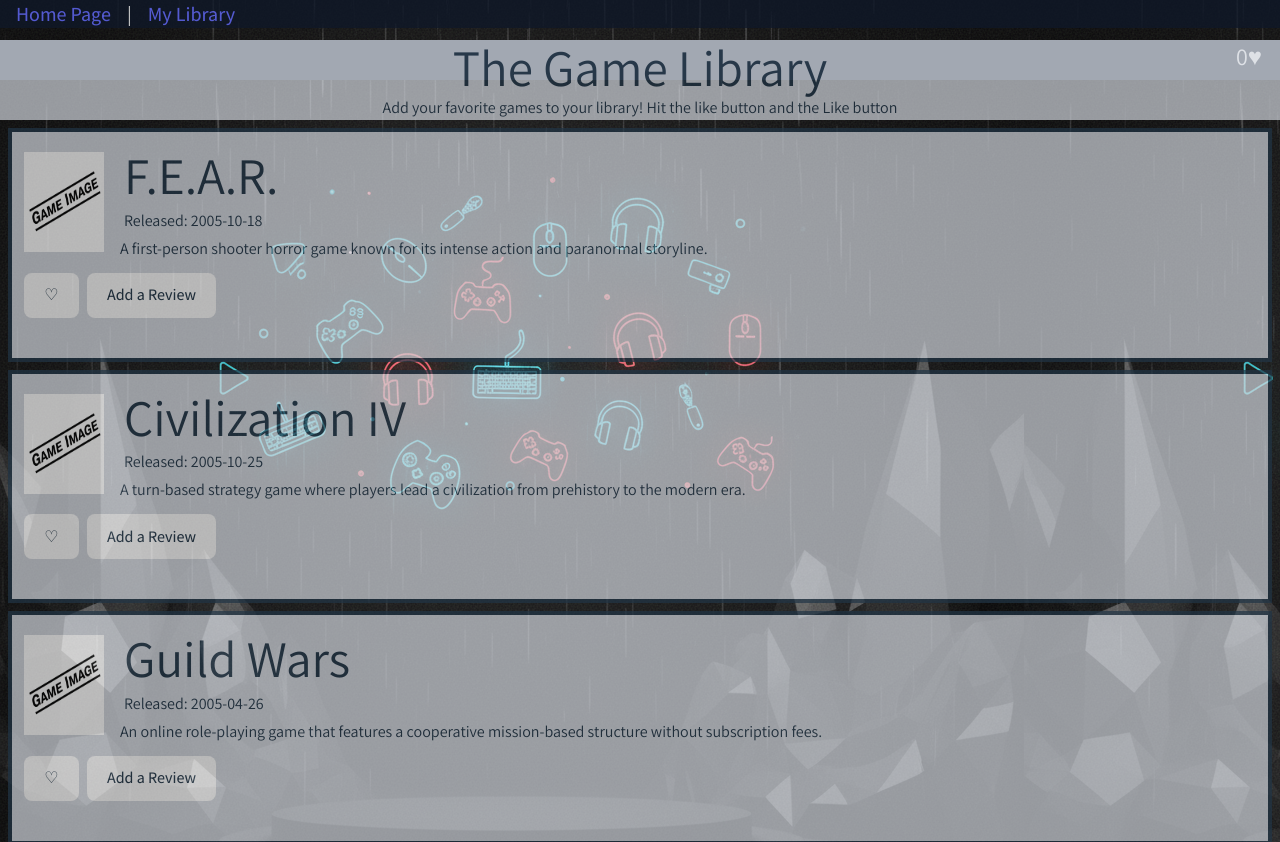
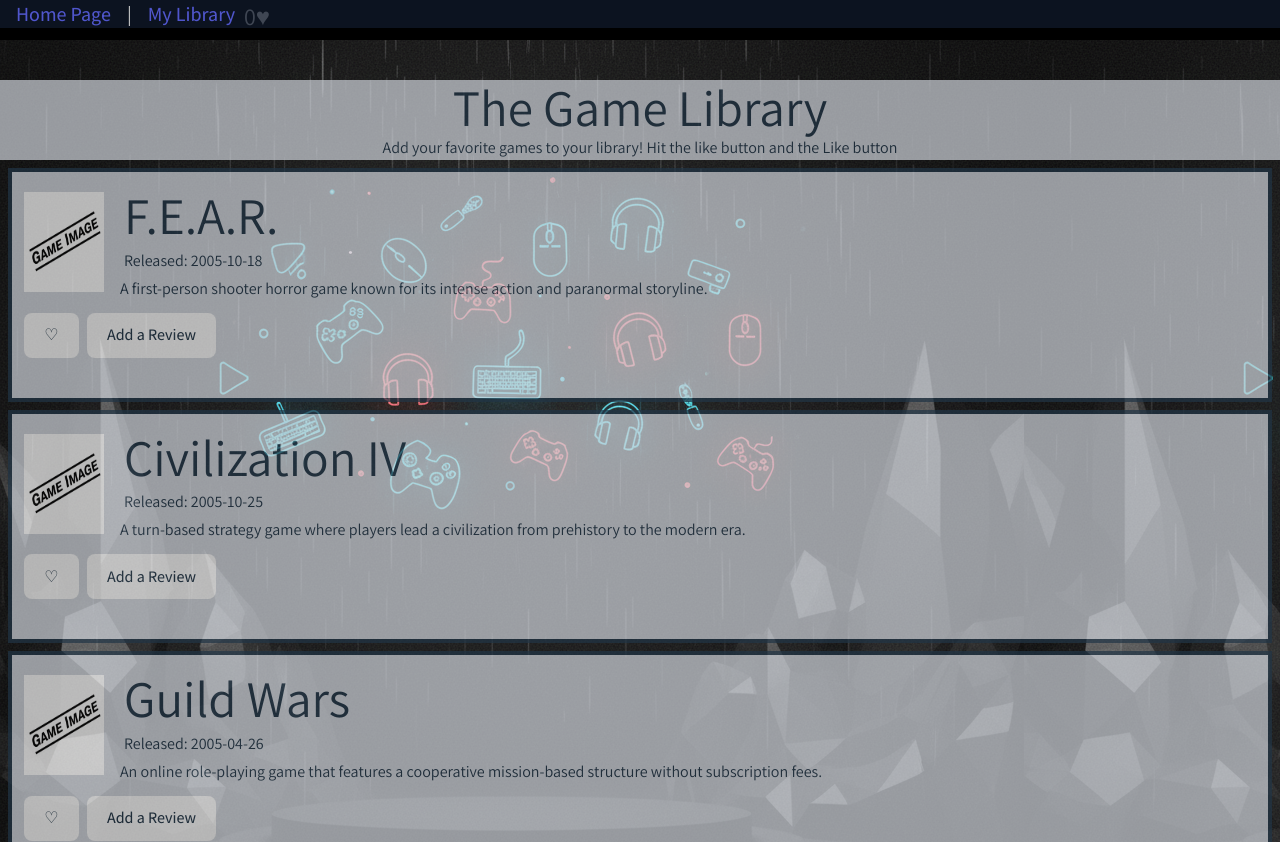
Before and after one commit to Yovel-sys/first-project-video-games, a React (Vite) app: page / in a window 1280 px wide. Shown: the top 842 px of the page. Built offline with nearby package versions, Linux system fonts and the light colour scheme.

Commit message:
8-10-2025

```diff
--- a/src/App.jsx
+++ b/src/App.jsx
@@ -11,11 +11,11 @@
     <>
       <BrowserRouter>
         <div className="fixed top-0 w-full z-10 text-white text-xl bg-gray-900 opacity-80">
-          <Link className="m-4" to={"/"}>
+          <Link className="ml-4 mr-4" to={"/"}>
             Home Page
           </Link>
           |
-          <Link className="m-4" to={"/library"}>
+          <Link className="ml-4 mr-4" to={"/library"}>
             My Library
           </Link>
         </div>
--- a/src/components/TopBar.jsx
+++ b/src/components/TopBar.jsx
@@ -1,7 +1,7 @@
 export default function TopBar({ likeCount }) {
   return (
-    <div className="fixed h-10 w-full bg-gray-700 text-white text-2xl">
-      <div className="flex mr-4.5 items-end justify-end">{likeCount}♥︎</div>
+    <div className="h-10 w-full bg-black text-white text-2xl opacity-100">
+      <div className="fixed ml-61 text-white">{likeCount}♥︎</div>
     </div>
   );
 }
--- a/src/pages/HomePage.jsx
+++ b/src/pages/HomePage.jsx
@@ -48,8 +48,9 @@
   }
 
   return (
+    <>
+      <TopBar likeCount={topBarLikeCount} />
       <div className="w-screen">
-      <TopBar likeCount={topBarLikeCount} />
         <Header
           mainHeader={"The Game Library"}
           seconderyHeader={
@@ -65,5 +66,6 @@
           handleReviewText={handleReviewText}
         />
       </div>
+    </>
   );
 }
```
Lines whose indentation alone changed are shown as unchanged.
